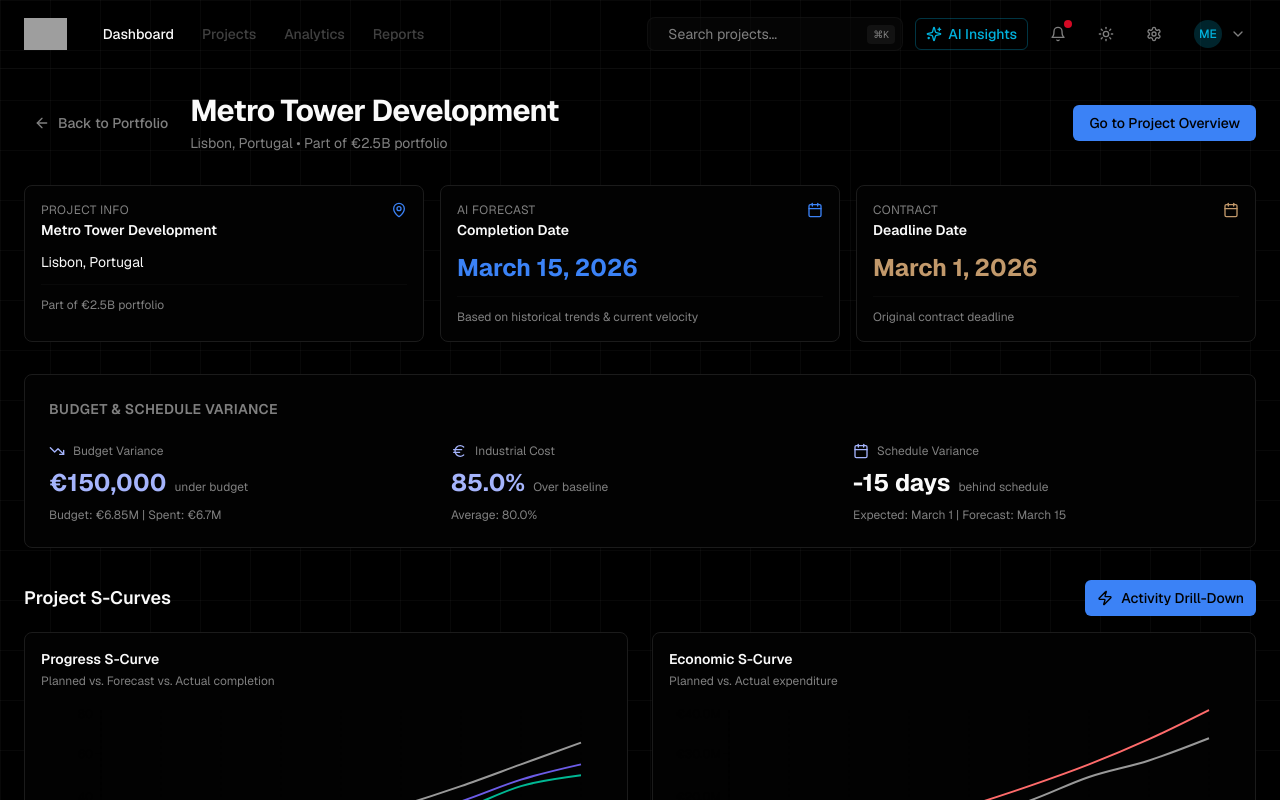
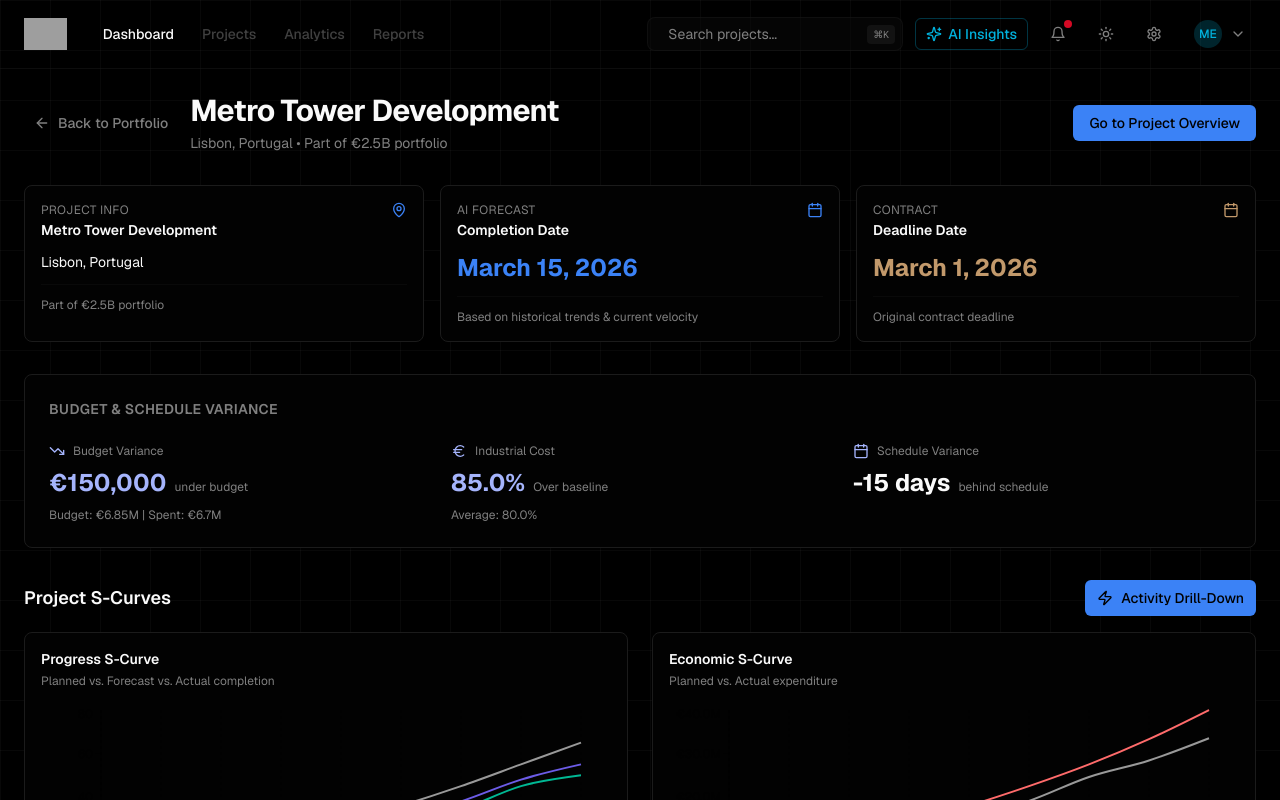
Before and after one commit to danielrebelo-volis/v0-volis-build-dashboard, a Next.js app: page /project/PRJ-001 in a window 1280 px wide. Shown: the top 800 px of the page. Built offline with nearby package versions, Linux system fonts and the light colour scheme; grey boxes are pictures that could not be loaded.

Commit message:
feat: remove outdated project schedule forecast

```diff
--- a/app/project/[id]/page.tsx
+++ b/app/project/[id]/page.tsx
@@ -123,7 +123,6 @@ export default function ProjectDeepDive({ params }: { params: { id: string } })
                 <p className="text-2xl font-bold text-failure">-15 days</p>
                 <p className="text-xs text-muted-foreground">behind schedule</p>
               </div>
-              <p className="text-xs text-muted-foreground mt-2">Expected: March 1 | Forecast: March 15</p>
             </div>
           </div>
         </div>
```
